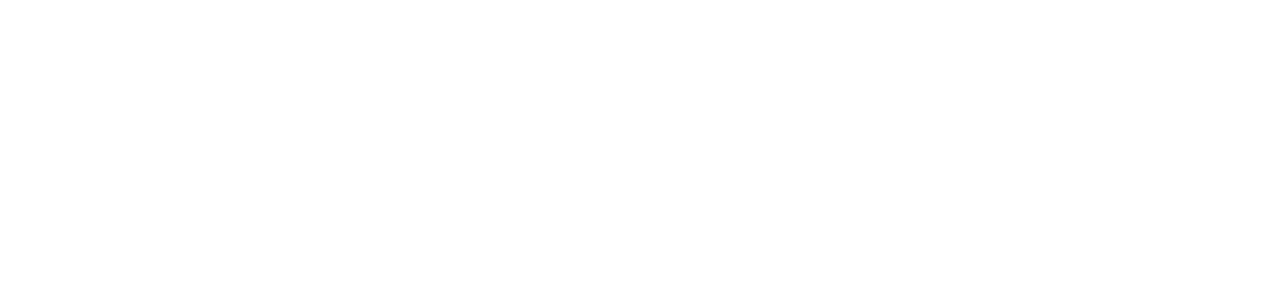
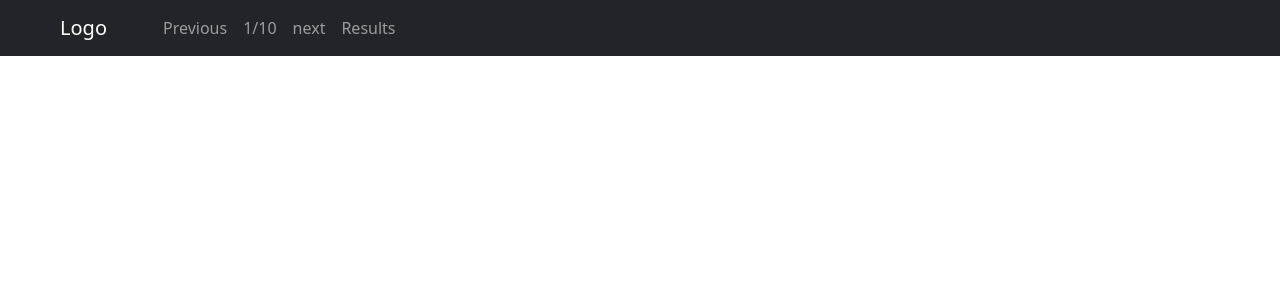
Before and after one commit to AsmaaSobhyy/challenge-vue, a Vue app: page / in a window 1280 px wide. Shown: the top 300 px of the page. Built offline with nearby package versions, Linux system fonts and the light colour scheme.

Commit message:
navbar created

```diff
--- a/src/App.vue
+++ b/src/App.vue
@@ -16,12 +16,5 @@
 </script>
 
 <style>
-#app {
-  font-family: Avenir, Helvetica, Arial, sans-serif;
-  -webkit-font-smoothing: antialiased;
-  -moz-osx-font-smoothing: grayscale;
-  text-align: center;
-  color: #2c3e50;
-  margin-top: 60px;
-}
+
 </style>
--- a/src/components/Navbar.vue
+++ b/src/components/Navbar.vue
@@ -1,6 +1,30 @@
 <template>
     <div>
-
+        <nav class="navbar navbar-expand-lg navbar-dark bg-dark">
+            <div class="container-fluid">
+                <a class="navbar-brand mx-5" href="#">Logo</a>
+                <button class="navbar-toggler" type="button" data-bs-toggle="collapse" data-bs-target="#navbarText" aria-controls="navbarText" aria-expanded="false" aria-label="Toggle navigation">
+                <span class="navbar-toggler-icon"></span>
+                </button>
+                <div class="collapse navbar-collapse" id="navbarText">
+                <ul class="navbar-nav me-auto mb-2 mb-lg-0">
+                    <li class="nav-item">
+                    <a class="nav-link" aria-current="page" href="#">Previous</a>
+                    </li>
+                    <li class="nav-item">
+                    <a class="nav-link" >
+                    1/10</a>
+                    </li>
+                    <li class="nav-item">
+                    <a class="nav-link" href="#">next</a>
+                    </li>
+                    <li class="nav-item">
+                    <a class="nav-link" href="#">Results</a>
+                    </li>
+                </ul>
+                </div>
+            </div>
+        </nav>
     </div>
 </template>
 
--- a/src/main.js
+++ b/src/main.js
@@ -1,5 +1,8 @@
 import Vue from 'vue'
 import App from './App.vue'
+import 'bootstrap'
+import 'bootstrap/dist/css/bootstrap.min.css'
+
 
 Vue.config.productionTip = false
 
```
Also changed, not shown: package.json (+8 -0 lines), 1 other file (tests, documents, lock files or other folders).
